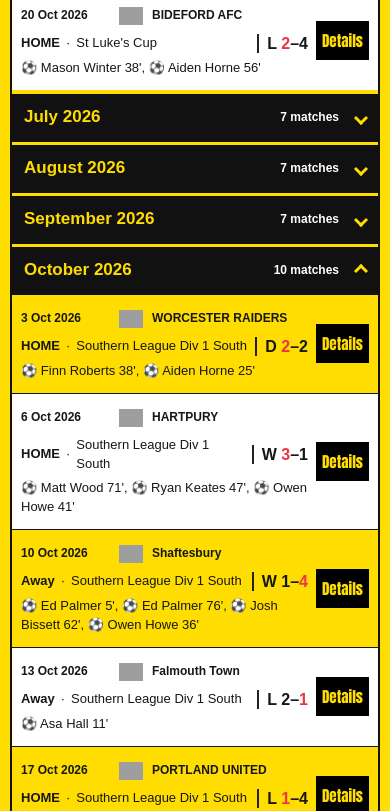
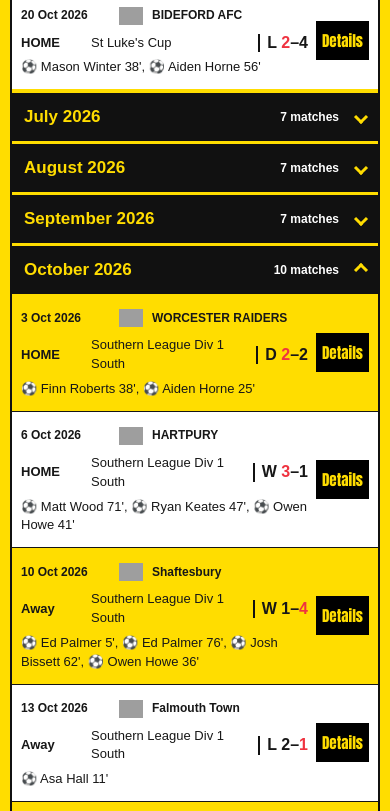
Before and after one commit to nickabull/Tiverton-Town-Get-Player-Info, a plain HTML site: page tivvy-hub-preview.html in a window 390 px wide. Shown: the part 734-1545 px from the top of the page. Drawn offline with Linux system fonts and the light colour scheme; grey boxes are pictures that could not be loaded.

Commit message:
Prevent mobile fixture scorelines wrapping by reserving a dedicated score column

```diff
--- a/tivvy-hub-preview.html
+++ b/tivvy-hub-preview.html
@@ -245,6 +245,35 @@
   #table .month-fixtures>.row:not(.th) .comp{min-width:0;gap:6px}
   #table .month-fixtures>.row:not(.th) .comp-name{flex:1 1 0;min-width:0;overflow-wrap:normal}
   #table .month-fixtures>.row:not(.th) .mobile-score{flex:0 0 auto;white-space:nowrap;min-width:max-content;padding-left:8px}
+}
+
+
+/* Mobile fixture scores: reserve a fixed, unbreakable score column.
+   Only the competition label may wrap; approved row arrangement is preserved. */
+@media(max-width:650px){
+  #table .month-fixtures>.row:not(.th) .comp{
+    display:grid!important;
+    grid-template-columns:64px minmax(0,1fr) max-content!important;
+    column-gap:6px!important;
+    align-items:center;
+    width:100%;
+    min-width:0;
+  }
+  #table .month-fixtures>.row:not(.th) .comp>.mobile:not(.venue-label){display:none!important}
+  #table .month-fixtures>.row:not(.th) .comp .venue-label{grid-column:1;min-width:0}
+  #table .month-fixtures>.row:not(.th) .comp .comp-name{grid-column:2;min-width:0;overflow-wrap:break-word}
+  #table .month-fixtures>.row:not(.th) .comp .mobile-score{
+    grid-column:3;
+    justify-self:end;
+    white-space:nowrap!important;
+    word-break:keep-all!important;
+    overflow-wrap:normal!important;
+    min-width:max-content;
+    border-left:2px solid #111;
+    padding-left:7px;
+    font-size:16px;
+    line-height:1.15;
+  }
 }
 
 /* Match detail pop-up only. Fixture rows and main navigation are unchanged. */
```
